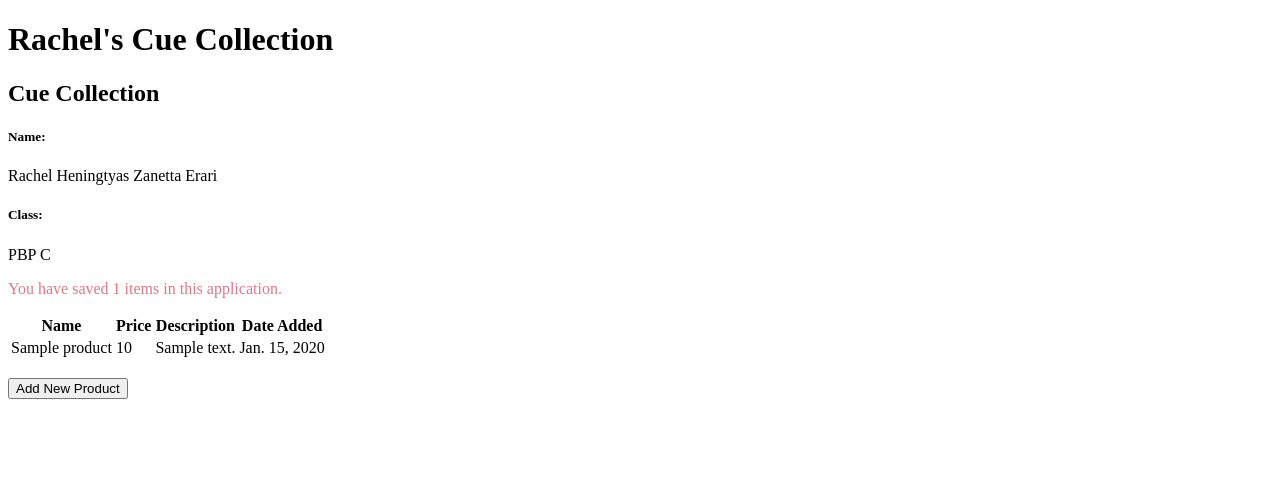
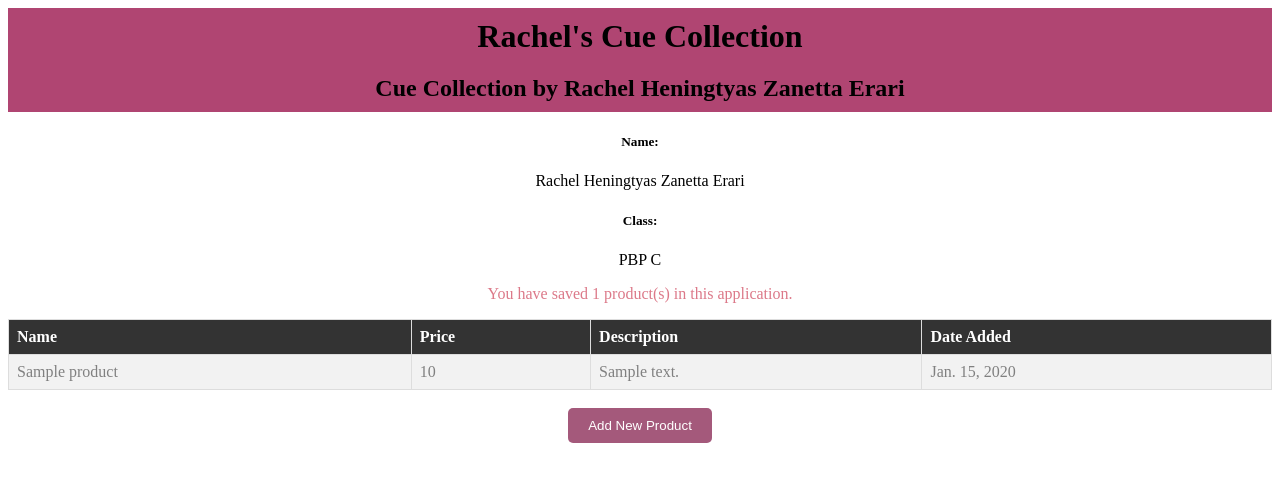
Before and after one commit to rachelzn/cardboard-web, a Django app: page / in a window 1280 px wide. Shown: the top 482 px of the page. Run offline with Django 4.2, Linux system fonts and the light colour scheme; tables that the repository leaves empty hold one stand-in row (values such as "Sample post").

Commit message:
add styles

```diff
--- a/main/templates/main.html
+++ b/main/templates/main.html
@@ -1,18 +1,65 @@
 {% extends 'base.html' %}
 
 {% block content %}
-    <h1> {{app_name}} </h1>
-    <h2> Cue Collection </h2>
+<style>
+    /* Style the background for h1 and h2 elements */
+    h1, h2 {
+        background-color: rgb(176, 69, 114);
+        padding: 10px;
+        margin: 0;
+    }
+
+    table {
+        width: 100%;
+        border-collapse: collapse;
+    }
+
+    th, td {
+        border: 1px solid #ddd;
+        padding: 8px;
+        text-align: left;
+    }
+
+    tr:nth-child(even) {
+        background-color: #f2f2f2;
+    }
+
+    th {
+        background-color: #333;
+        color: white;
+    }
+
+    td {
+        color: grey;
+    }
+
+    .custom-button {
+            background-color: rgb(164, 89, 123);
+            color: white;
+            padding: 10px 20px;
+            border: none;
+            border-radius: 5px;
+            cursor: pointer;
+        }
+
+        .custom-button:hover {
+            background-color: grey;
+        }
+</style>
+
+<div style="text-align: center;">
+    <h1>{{ app_name }}</h1>
+    <h2>Cue Collection by Rachel Heningtyas Zanetta Erari</h2>
 
     <h5>Name:</h5>
-    <p>{{name}}</p>
+    <p>{{ name }}</p>
 
     <h5>Class:</h5>
-    <p>{{class}}</p>
+    <p>{{ class }}</p>
 
-    <p style="color: rgb(220, 121, 137);">You have saved {{ product_count }} items in this application.</p>
+    <p style="color: rgb(220, 121, 137);">You have saved {{ product_count }} product(s) in this application.</p>
 
-<table>
+    <table style="margin: 0 auto;">
         <tr>
             <th>Name</th>
             <th>Price</th>
@@ -24,10 +71,10 @@
 
         {% for product in products %}
             <tr>
-            <td>{{product.name}}</td>
-            <td>{{product.price}}</td>
-            <td>{{product.description}}</td>
-            <td>{{product.date_added}}</td>
+                <td >{{ product.name }}</td>
+                <td>{{ product.price }}</td>
+                <td>{{ product.description }}</td>
+                <td>{{ product.date_added }}</td>
             </tr>
         {% endfor %}
     </table>
@@ -35,9 +82,9 @@
     <br />
 
     <a href="{% url 'main:create_product' %}">
-    <button>
+        <button class="custom-button">
             Add New Product
         </button>
     </a>
-
+</div>
 {% endblock content %}
```
Lines whose indentation alone changed are shown as unchanged.
